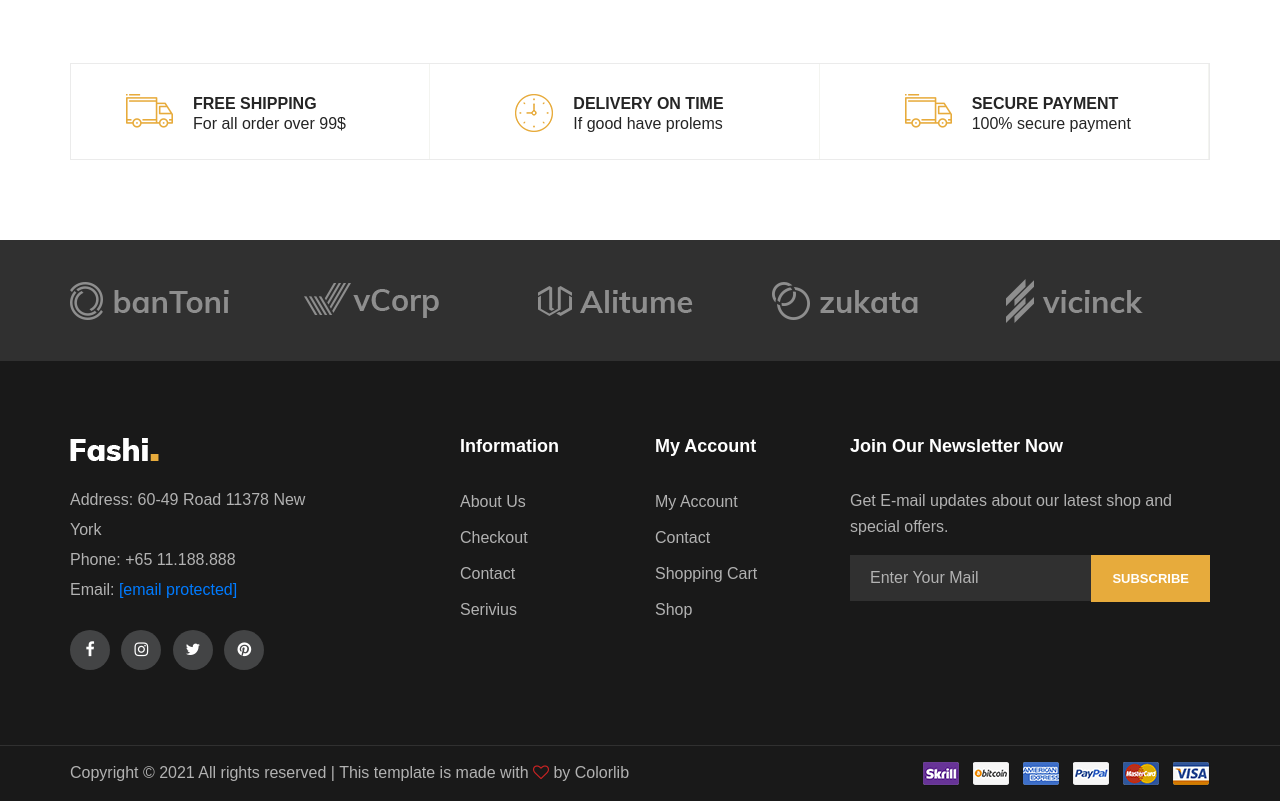
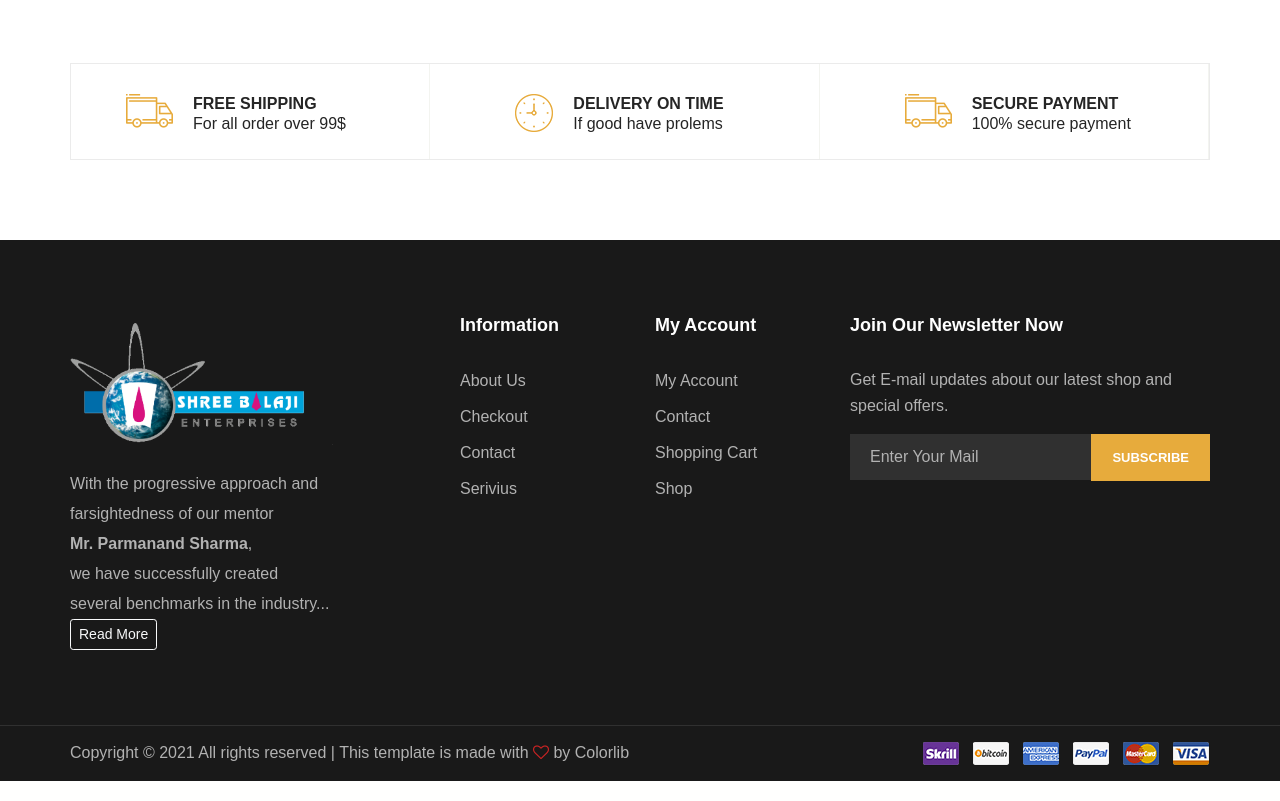
Before and after one commit to khushalmehta/Balaji, a PHP site: page / in a window 1280 px wide. Shown: the part 4075-4876 px from the top of the page. Run offline with PHP 8.4, Linux system fonts and the light colour scheme; data that the repository does not hold is empty; some libraries are stand-ins or nearby versions; some web fonts are replaced.

Commit message:
footer and index

```diff
--- a/includes/footer.php
+++ b/includes/footer.php
@@ -4,11 +4,14 @@
       <div class="col-lg-3">
         <div class="footer-left">
           <div class="footer-logo">
-            <a href="#"><img src="img/footer-logo.png" alt=""></a>
+            <a href="index.php" class="logo me-auto"><img src="img/shreeBalajiEnterprises.png" class="img-fluid"  alt=""></a>
           </div>
           <ul>
-            <li>Address: 60-49 Road 11378 New York</li>
-            <li>Phone: +65 11.188.888</li>
+            <li>With the progressive approach and farsightedness of our mentor<br>
+            <b>  Mr. Parmanand Sharma</b>,<br> we have successfully created several benchmarks
+              in the industry...</li>
+              <button type="button" class="btn btn-outline-light btn-sm">Read More</button>
+            <!-- <li>Phone: +65 11.188.888</li>
             <li>Email: <a href="https://preview.colorlib.com/cdn-cgi/l/email-protection" class="__cf_email__" data-cfemail="93fbf6fffffcbdf0fcfffce1fffaf1d3f4fef2faffbdf0fcfe">[email&#160;protected]</a></li>
           </ul>
           <div class="footer-social">
@@ -16,7 +19,7 @@
             <a href="#"><i class="fa fa-instagram"></i></a>
             <a href="#"><i class="fa fa-twitter"></i></a>
             <a href="#"><i class="fa fa-pinterest"></i></a>
-          </div>
+          </div> -->
         </div>
       </div>
       <div class="col-lg-2 offset-lg-1">
--- a/index.php
+++ b/index.php
@@ -463,37 +463,7 @@ require 'Admin/config.php';
   </section>
 
 
-  <div class="partner-logo">
-    <div class="container">
-      <div class="logo-carousel owl-carousel">
-        <div class="logo-item">
-          <div class="tablecell-inner">
-            <img src="img/logo-carousel/logo-1.png" alt="">
-          </div>
-        </div>
-        <div class="logo-item">
-          <div class="tablecell-inner">
-            <img src="img/logo-carousel/logo-2.png" alt="">
-          </div>
-        </div>
-        <div class="logo-item">
-          <div class="tablecell-inner">
-            <img src="img/logo-carousel/logo-3.png" alt="">
-          </div>
-        </div>
-        <div class="logo-item">
-          <div class="tablecell-inner">
-            <img src="img/logo-carousel/logo-4.png" alt="">
-          </div>
-        </div>
-        <div class="logo-item">
-          <div class="tablecell-inner">
-            <img src="img/logo-carousel/logo-5.png" alt="">
-          </div>
-        </div>
-      </div>
-    </div>
-  </div>
+
 
 
 <?php include('includes/footer.php') ?>
@@ -523,6 +493,5 @@ require 'Admin/config.php';
   </script>
 </body>
 
-<!-- Mirrored from preview.colorlib.com/theme/fashi/ by HTTrack Website Copier/3.x [XR&CO'2014], Sun, 17 Jan 2021 07:39:19 GMT -->
 
 </html>
```
